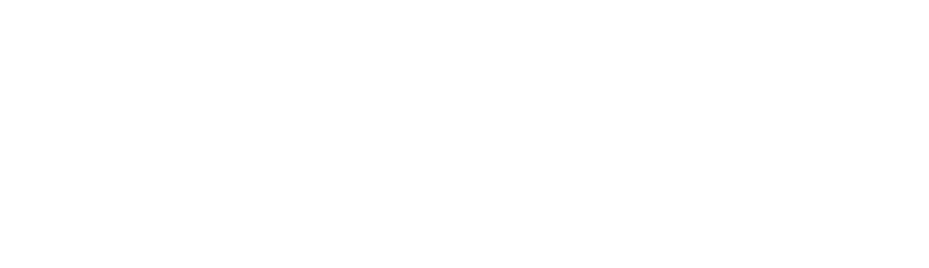
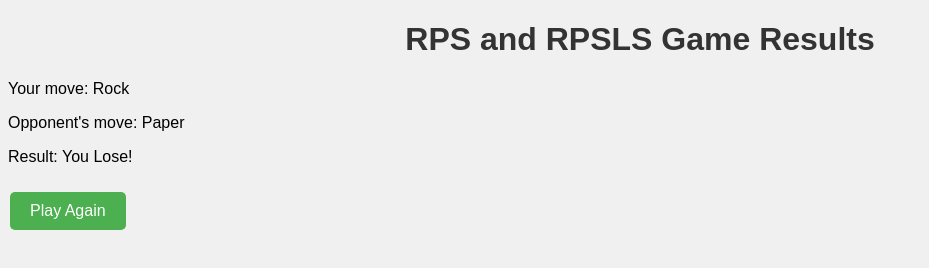
Before and after one commit to comp426-2023-spring/e02-EdwardLiujieZheng, a website: page public/results.html in a window 1280 px wide. Shown: the whole page, without its empty margins (0-929 px from the left). Drawn offline with Linux system fonts and the light colour scheme.

Commit message:
update html and js file

```diff
--- a/public/results.html
+++ b/public/results.html
@@ -0,0 +1,19 @@
+<!DOCTYPE html>
+<html lang="en">
+<head>
+    <meta charset="UTF-8">
+    <meta name="viewport" content="width=device-width, initial-scale=1.0">
+    <title>RPS and RPSLS Game Results</title>
+    <link rel="stylesheet" href="styles.css">
+</head>
+<body>
+    <h1>RPS and RPSLS Game Results</h1>
+    <div class="results-container">
+        <!-- Display results here -->
+        <p>Your move: Rock</p>
+        <p>Opponent's move: Paper</p>
+        <p>Result: You Lose!</p>
+        <a href="index.html" class="play-again-button">Play Again</a>
+    </div>
+</body>
+</html>
--- a/public/scripts.js
+++ b/public/scripts.js
@@ -1,11 +1,14 @@
 function showMoveSelection() {
     const gameType = document.getElementById('game-type').value;
     const opponentType = document.getElementById('opponent-type').value;
+    const playButton = document.getElementById('play-button');
 
     if (gameType && opponentType) {
         document.querySelector('.move-choice').style.display = 'block';
+        playButton.disabled = false;
     } else {
         document.querySelector('.move-choice').style.display = 'none';
+        playButton.disabled = true;
     }
 }
 
--- a/public/styles.css
+++ b/public/styles.css
@@ -38,16 +38,27 @@ select {
     font-size: 14px;
 }
 
-.reset-button {
-    width: 100%;
-    padding: 10px;
+.play-button,
+.play-again-button {
     background-color: #4CAF50;
-    color: #fff;
+    border: none;
+    color: white;
+    text-align: center;
+    text-decoration: none;
+    display: inline-block;
     font-size: 16px;
-    border: none;
-    border-radius: 4px;
+    margin: 10px 2px;
     cursor: pointer;
+    padding: 10px 20px;
+    border-radius: 5px;
 }
+
+.play-button:disabled,
+.play-again-button:disabled {
+    background-color: #a3a3a3;
+    cursor: not-allowed;
+}
+
 
 .reset-button:hover {
     background-color: #45a049;
```
Also changed, not shown: public/index.html (+1 -1 lines).
